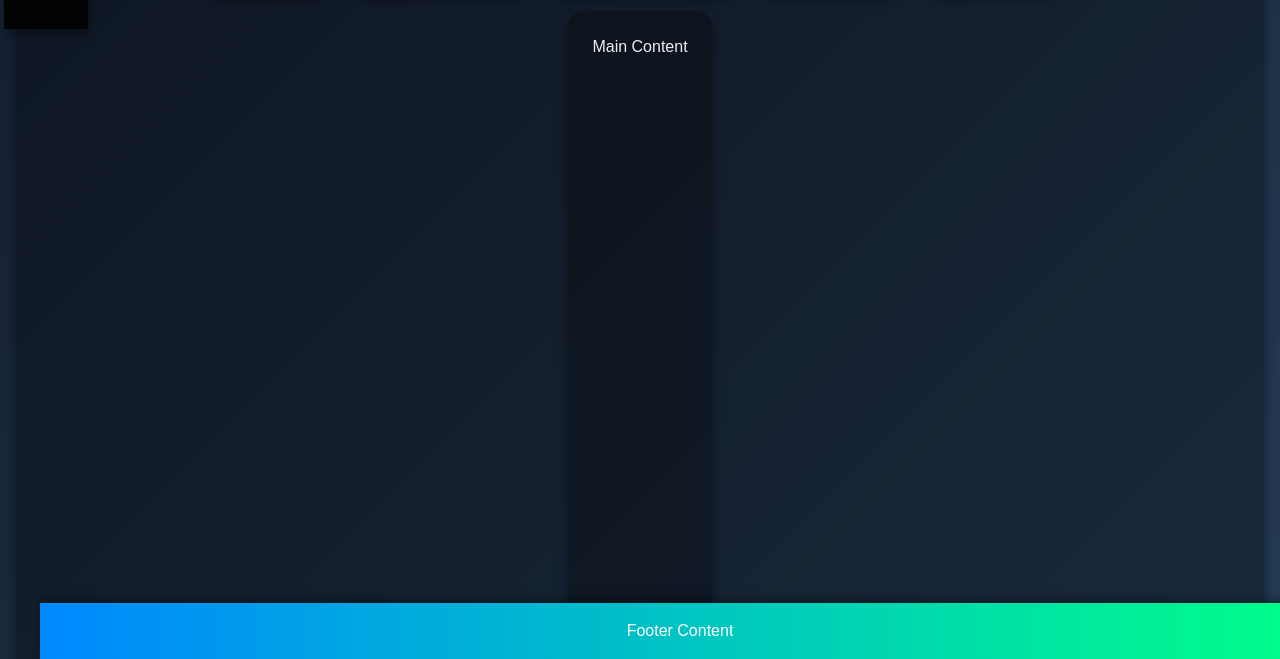
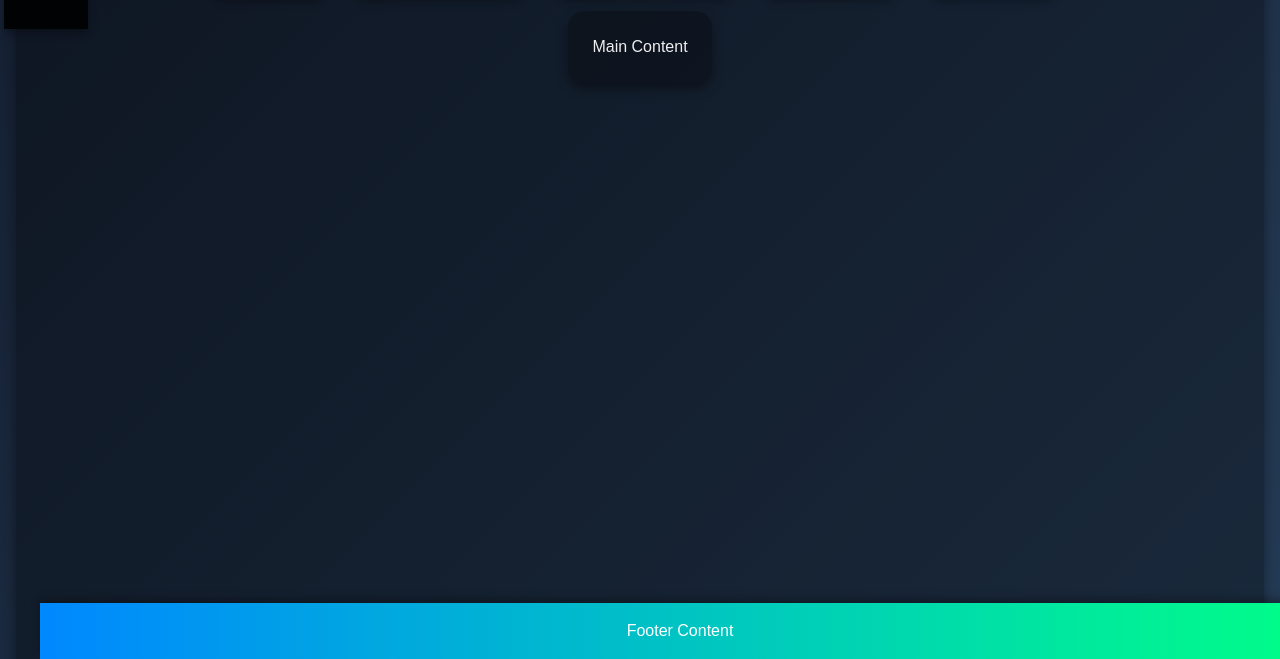
Before and after one commit to mike-oradini/alpha-shares-info, a plain HTML site: page public/index.html in a window 1280 px wide. Shown: the part 141-800 px from the top of the page. Drawn offline with Linux system fonts and the light colour scheme; a script that the page names is missing.

Commit message:
Update styles.css

```diff
--- a/public/styles.css
+++ b/public/styles.css
@@ -19,11 +19,6 @@ html, body {
     display: flex;
     flex-direction: column;
     min-height: 100vh; /* Ensures the page wrapper is at least the height of the viewport */
-}
-
-main {
-    flex: 1; /* This will push the footer down if content is short */
-    padding: 2rem;
 }
 
 .footer {
```
